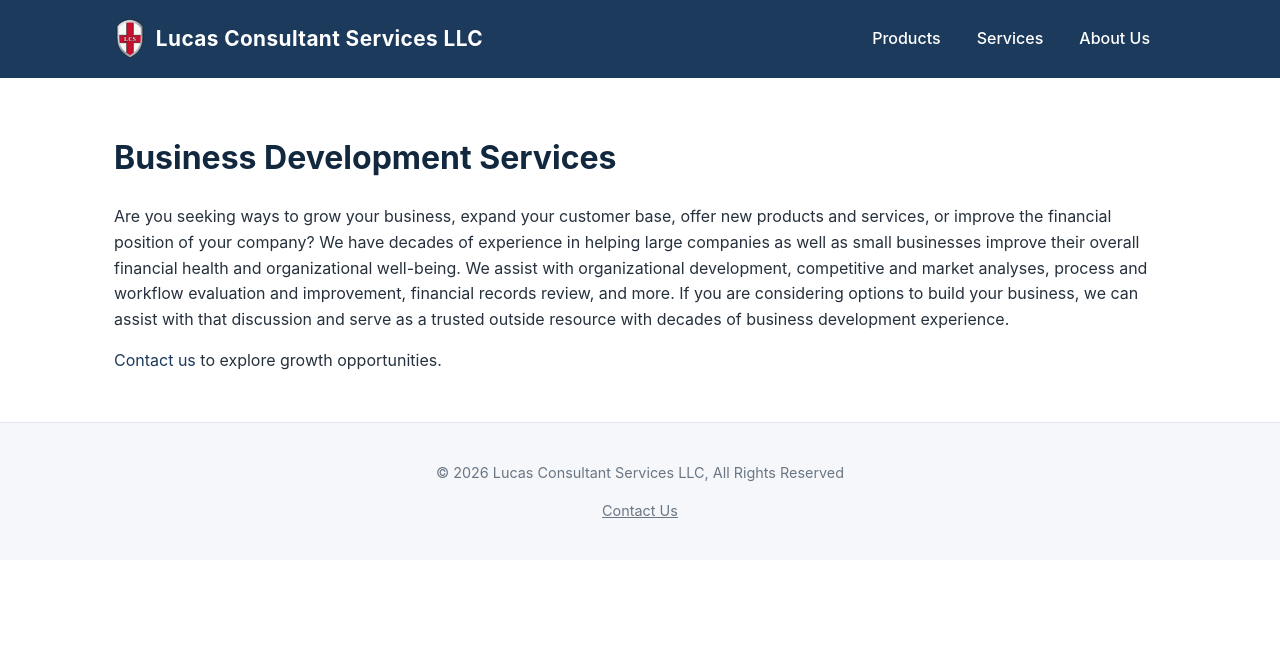
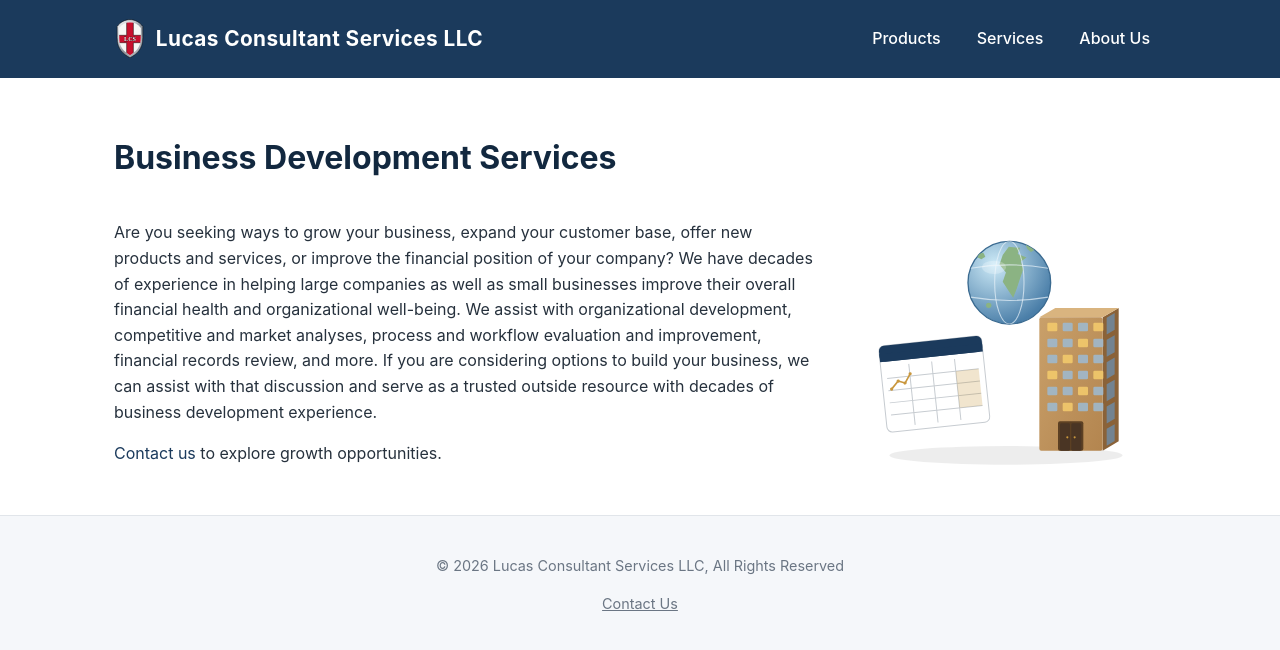
Before and after one commit to DrColorado/lucas-consulting-site, a Jekyll site: the page built from lucas-consulting-site/services/business-development.md, in a window 1280 px wide. Shown: the top 650 px of the page. Built offline with Jekyll 4.4.1, drawn with Linux system fonts in a browser that asks for light colours.

Commit message:
bus dev update

```diff
--- a/lucas-consulting-site/services/business-development.md
+++ b/lucas-consulting-site/services/business-development.md
@@ -6,6 +6,15 @@ permalink: /services/business-development/
 
 # Business Development Services
 
+<div class="service-layout">
+<div class="service-text" markdown="1">
+
 Are you seeking ways to grow your business, expand your customer base, offer new products and services, or improve the financial position of your company? We have decades of experience in helping large companies as well as small businesses improve their overall financial health and organizational well-being. We assist with organizational development, competitive and market analyses, process and workflow evaluation and improvement, financial records review, and more. If you are considering options to build your business, we can assist with that discussion and serve as a trusted outside resource with decades of business development experience.
 
 [Contact us]({{ '/about/contact/' | relative_url }}) to explore growth opportunities.
+
+</div>
+<div class="service-illustration">
+<img src="{{ '/assets/images/service-business-development.svg' | relative_url }}" alt="Illustration of a globe, an office building, and a spreadsheet, representing business development services">
+</div>
+</div>
```
Also changed, not shown: lucas-consulting-site/assets/images/service-business-development.svg (added).
